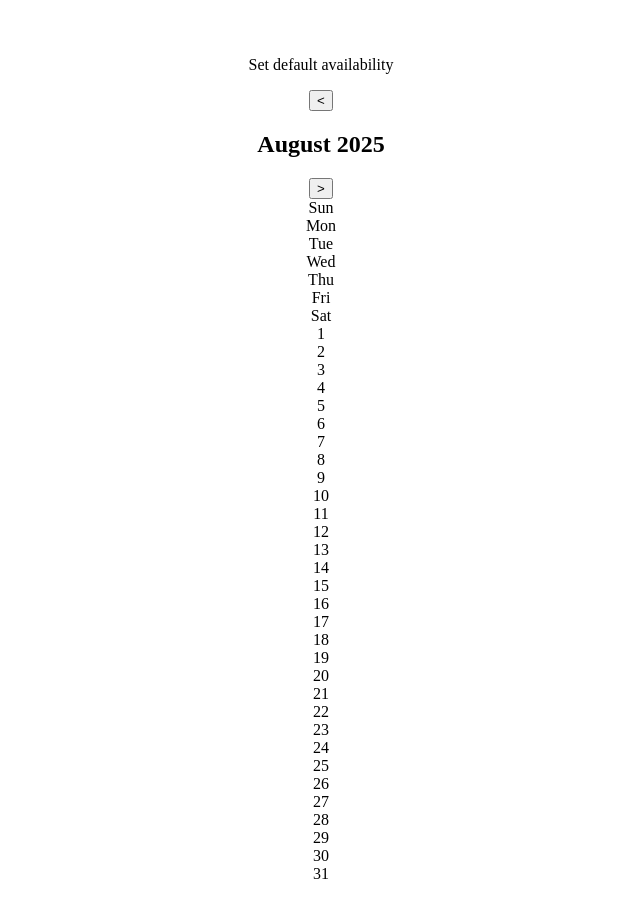
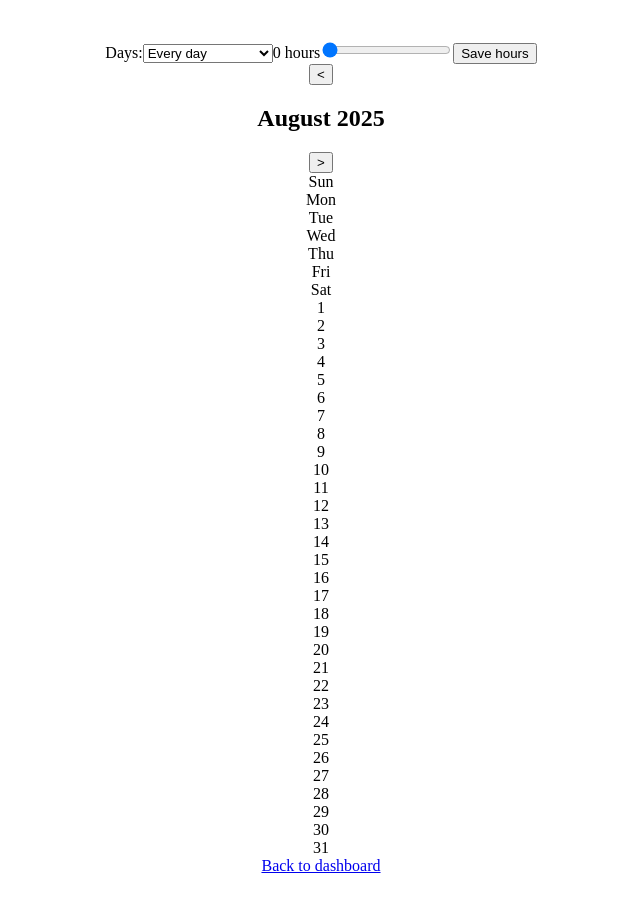
Before and after one commit to isamels/planic, a React (Vite) app in the folder client/: page /availability in a window 1280 px wide. Shown: the top 918 px of the page, without its empty margins (319-959 px from the left). Built offline with nearby package versions, Linux system fonts and the light colour scheme; no server answers; sample sign-in values are in the browser's storage; the HTML template or start-up script is replaced by a standard one.

Commit message:
feat(availability): add panel for setting default hours by day of week

```diff
--- /dev/null
+++ b/client/src/components/DefaultHourPanel.jsx
@@ -0,0 +1,67 @@
+import { useState, useEffect } from 'react';
+import { getDefaultHours, setDefaultHours } from '../api/availability';
+
+export default function DefaultHourPanel() {
+  const [defaults, setDefaults] = useState([]);
+  const [day, setDay] = useState(0);
+  const [hours, setHours] = useState(0);
+
+  useEffect(() => {
+    const fetchDefaults = async () => {
+      const defs = [];
+      for (let i = 0; i < 9; i++) {
+        const { data } = await getDefaultHours(i);
+        if (i > 0 && data.day_of_week == 0) {
+          defs.push(0);
+        } else {
+          defs.push(data.hours);
+        }
+      }
+      setDefaults(defs);
+      setHours(defs[0]);
+    }
+
+    fetchDefaults();
+  }, []);
+
+  const onDayChange = (e) => {
+    const { value } = e.target;
+    setDay(value);
+    setHours(defaults[value]);
+  };
+
+  const onHoursChange = (e) => {
+    const { value } = e.target;
+    setHours(value);
+  };
+
+  const onSubmit = async (e) => {
+    e.preventDefault();
+    setDefaultHours(day, hours);
+    const defs = defaults;
+    defs[day] = hours;
+    setDefaults(defs);
+  };
+
+  return (
+    <div>
+      <form onSubmit={onSubmit}>
+        <label htmlFor="day">Days:</label>
+        <select name="day" onChange={onDayChange}>
+          <option value="0" defaultValue="true">Every day</option>
+          <option value="1">Every Monday</option>
+          <option value="2">Every Tuesday</option>
+          <option value="3">Every Wednesday</option>
+          <option value="4">Every Thursday</option>
+          <option value="5">Every Friday</option>
+          <option value="6">Every Saturday</option>
+          <option value="7">Every Sunday</option>
+        </select>
+
+        <label htmlFor="hours">{hours} hour{hours == 1 ? "" : "s"}</label>
+        <input type="range" name="hours" id="hours" min="0" max="24" step="1" value={hours} onChange={onHoursChange} />
+        <button type="submit">Save hours</button>
+      </form>
+    </div>
+  );
+}
--- a/client/src/components/HoursEditor.jsx
+++ b/client/src/components/HoursEditor.jsx
@@ -15,7 +15,7 @@ export default function HoursEditor({ date, onClose }) {
   }, []);
 
   const onChange = (e) => {
-    const {value } = e.target;
+    const { value } = e.target;
     setHours(value);
   };
 
--- a/client/src/pages/Availability.jsx
+++ b/client/src/pages/Availability.jsx
@@ -1,10 +1,12 @@
+import DefaultHourPanel from '../components/DefaultHourPanel';
 import Calendar from '../components/Calendar';
 
 export default function Availability() {
   return (
     <div>
-      <p>Set default availability</p>
+      <DefaultHourPanel />
       <Calendar />
+      <a href="/">Back to dashboard</a>
     </div>
   );
 }
```
